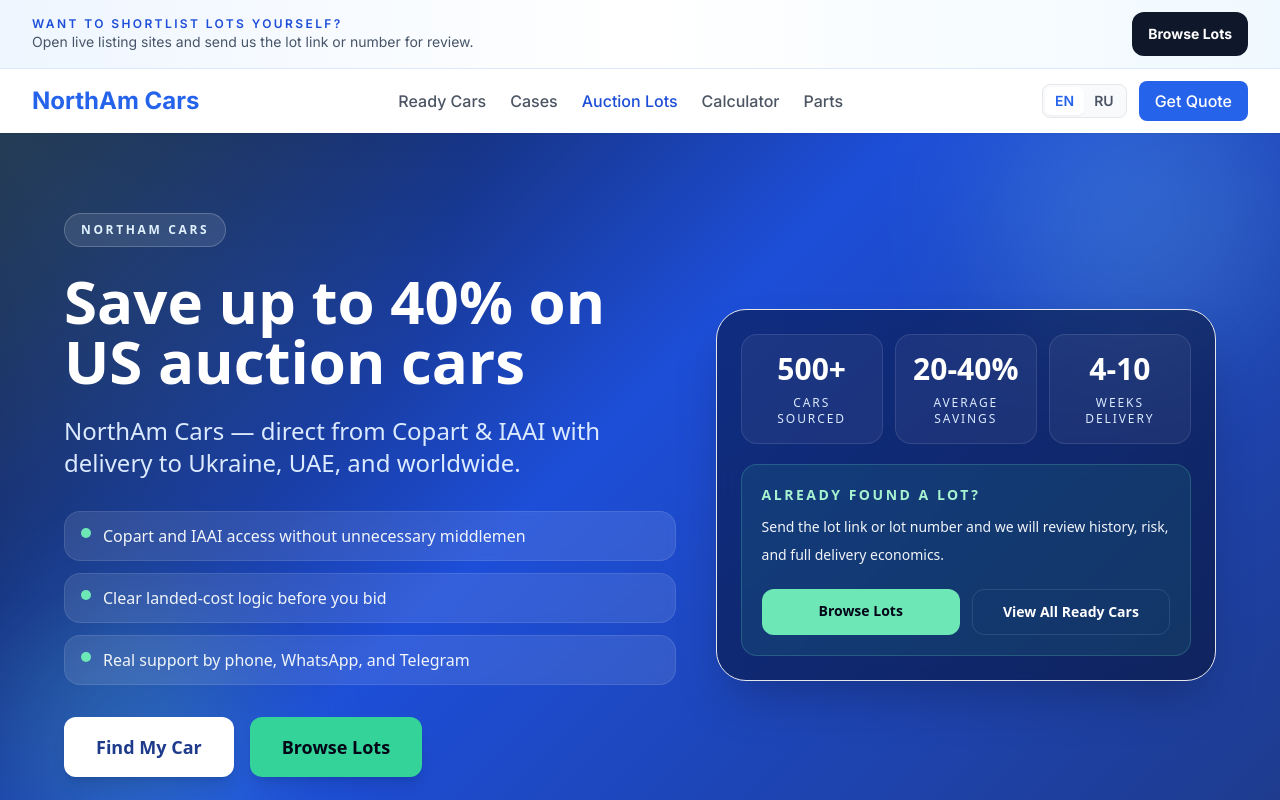
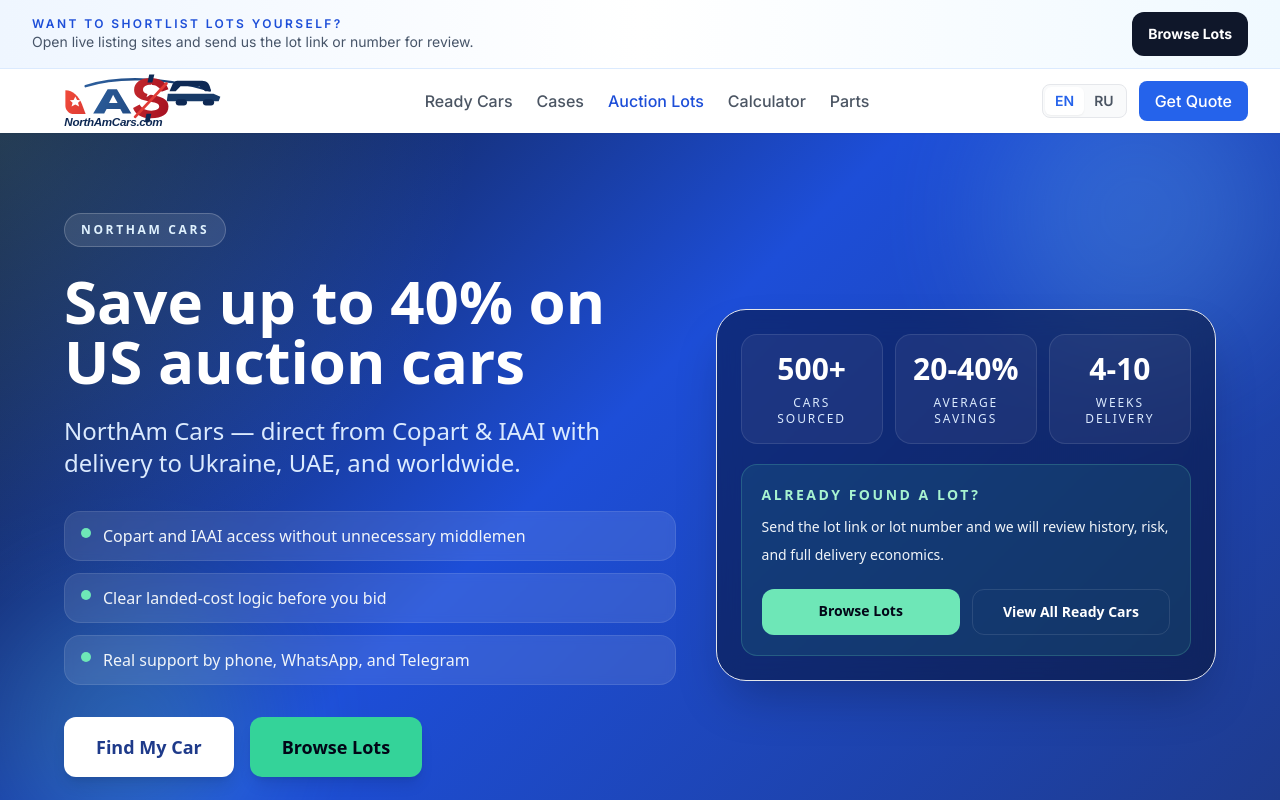
Before and after one commit to ark-crisisfix/USED-USA-CARS, a Next.js app: page / in a window 1280 px wide. Shown: the top 800 px of the page. Built offline with nearby package versions, Linux system fonts and the light colour scheme.

Commit message:
Update NorthAmCars logo branding

```diff
--- a/app/layout.tsx
+++ b/app/layout.tsx
@@ -4,14 +4,48 @@
 import Header from '@/components/Header'
 import Footer from '@/components/Footer'
 import HtmlLang from '@/components/HtmlLang'
-import { SITE_BRAND, SITE_URL, SEO_KEYWORD_BRAND } from '@/lib/siteMeta'
+import { SITE_BRAND, SITE_URL } from '@/lib/siteMeta'
 import './globals.css'
 
 const inter = Inter({ subsets: ['latin', 'cyrillic'] })
 
+const siteTitle = `${SITE_BRAND} - US auction access & international delivery`
+const siteDescription = `${SITE_BRAND} · ${SITE_URL.replace(
+  'https://',
+  ''
+)}. Used cars from USA auctions (Copart, IAAI) with international delivery - Ukraine, UAE, and more. Save up to 40%.`
+
 export const metadata: Metadata = {
-  title: `${SITE_BRAND} — US auction access & international delivery`,
-  description: `${SITE_BRAND} · ${SITE_URL.replace('https://', '')}. Used cars from USA auctions (Copart, IAAI) with international delivery — Ukraine, UAE, and more. Save up to 40%.`,
+  metadataBase: new URL(SITE_URL),
+  title: siteTitle,
+  description: siteDescription,
+  icons: {
+    icon: '/logo-northamcars.svg',
+    shortcut: '/logo-northamcars.svg',
+    apple: '/logo-northamcars.svg',
+  },
+  openGraph: {
+    title: siteTitle,
+    description: siteDescription,
+    url: SITE_URL,
+    siteName: SITE_BRAND,
+    images: [
+      {
+        url: '/logo-northamcars.svg',
+        width: 640,
+        height: 180,
+        alt: `${SITE_BRAND} logo`,
+      },
+    ],
+    locale: 'en_US',
+    type: 'website',
+  },
+  twitter: {
+    card: 'summary_large_image',
+    title: siteTitle,
+    description: siteDescription,
+    images: ['/logo-northamcars.svg'],
+  },
 }
 
 export default function RootLayout({
@@ -36,9 +70,7 @@
         </Script>
         <HtmlLang />
         <Header />
-        <main className="flex-grow">
-          {children}
-        </main>
+        <main className="flex-grow">{children}</main>
         <Footer />
       </body>
     </html>
--- a/components/Header.tsx
+++ b/components/Header.tsx
@@ -1,5 +1,6 @@
 "use client";
 
+import Image from "next/image";
 import Link from "next/link";
 import { useState } from "react";
 import { usePathname } from "next/navigation";
@@ -72,8 +73,15 @@
       </div>
 
       <div className="mx-auto flex h-16 max-w-7xl items-center justify-between gap-4 px-4 sm:px-6 lg:px-8">
-        <Link href={L("/")} className="shrink-0 text-2xl font-bold text-blue-600">
-          {d.site.brand}
+        <Link href={L("/")} className="shrink-0" aria-label={d.site.brand}>
+          <Image
+            src="/logo-northamcars.svg"
+            alt={d.site.brand}
+            width={240}
+            height={68}
+            priority
+            className="h-auto w-[190px] sm:w-[220px]"
+          />
         </Link>
 
         <nav className="hidden items-center gap-5 md:flex lg:gap-6">
```
Also changed, not shown: public/logo-northamcars.svg (added).
